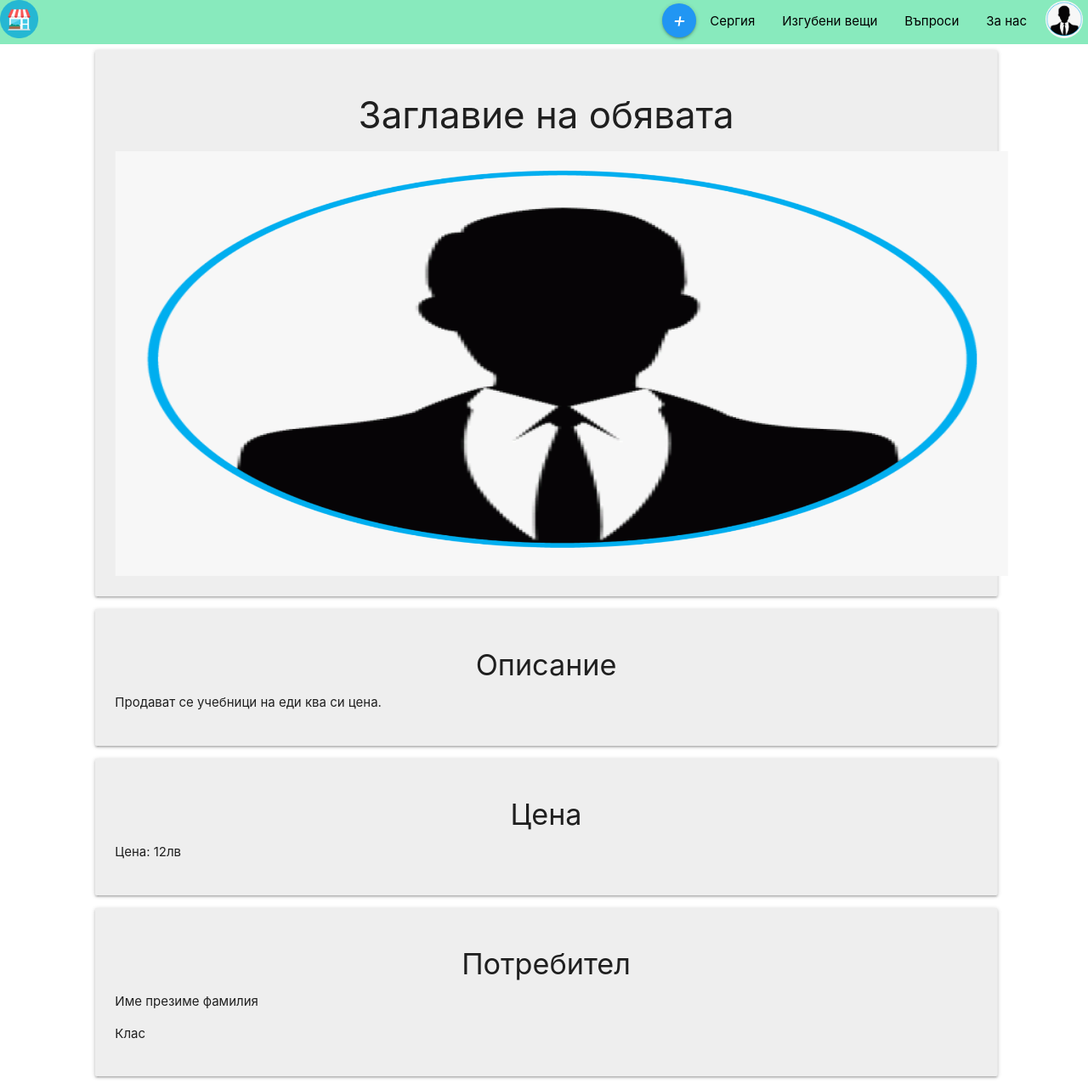
After one commit to Ibryam512/Website_for_Antim, a PHP site: page /detail.html in a window 1280 px wide. The commit adds this page. Shown: the whole page at 85% size. Run offline with PHP 8.4, Linux system fonts and the light colour scheme.

Commit message:
BAHTIIIII

```diff
--- /dev/null
+++ b/detail.html
@@ -0,0 +1,44 @@
+<html>
+	<head>
+		<meta charset="utf-8">
+		<meta name="keywords" content="Antim I, Antim">
+		<meta name="autors" content="Ibryam Ibryamov, Ventsislav Nenov">
+		<title>Антималник</title>
+		<link rel="stylesheet" href="css\style.css">
+		<link type="text/css" rel="stylesheet" href="css/materialize.min.css"  media="screen,projection"/>
+		<script src="js/jquery.js"></script>
+		<script src="js/materialize.js"></script>
+		<script src="js/script.js"></script>
+	</head>
+	<body>
+		<div id="menu">
+			<div id="menu">
+			<ul>
+				<il id="options"><a href="Profile.html"><button style="border-radius: 5000px;cursor: pointer;background-color:initial;border: initial;"><img style="border-radius: 5000px;" src="pic/profilePic.png"height="44" width="44"></button></a></il>
+				<li id="options"><a href="team.html">За нас</a></li>
+				<li id="options"><a href="questions.html">Въпроси</a></li>
+				<li id="options"><a href="lost_things.php">Изгубени вещи</a></li>
+				<li id="options"><a href="index.php">Сергия</a></li>
+				<li id="options"><a class="btn-floating btn-medium waves-effect waves-light blue pulse" href="add.html" style="margin-top: 10%;"><i class="material-icons">+</i></a></li>
+				<li id="image"><img src="pic/image.png" height="45" width="45"></li>
+			</ul>
+		</div>
+		<div class="card-panel grey lighten-3" style="margin-left: 17%; transform: translate(-10%);">
+			<h3 style="text-align: center;">Заглавие на обявата</h3>
+			<img src="pic/profilePic.png" width="1050" height="500">
+		</div>
+		<div class="card-panel grey lighten-3" style="margin-left: 17%; transform: translate(-10%);">
+			<h4 style="text-align: center;">Описание</h4>
+			<p>Продават се учебници на еди ква си цена. </p>
+		</div>
+		<div class="card-panel grey lighten-3" style="margin-left: 17%; transform: translate(-10%);">
+			<h4 style="text-align: center;">Цена</h4>
+			<p>Цена: 12лв</p>
+		</div>
+		<div class="card-panel grey lighten-3" style="margin-left: 17%; transform: translate(-10%);">
+			<h4 style="text-align: center;">Потребител</h4>
+			<p>Име презиме фамилия</p>
+			<p>Клас</p>
+		</div>
+	</body>
+</html>
```
Also changed, not shown: logIn.php (+28 -4 lines), register.php (added, +48 -0 lines).
